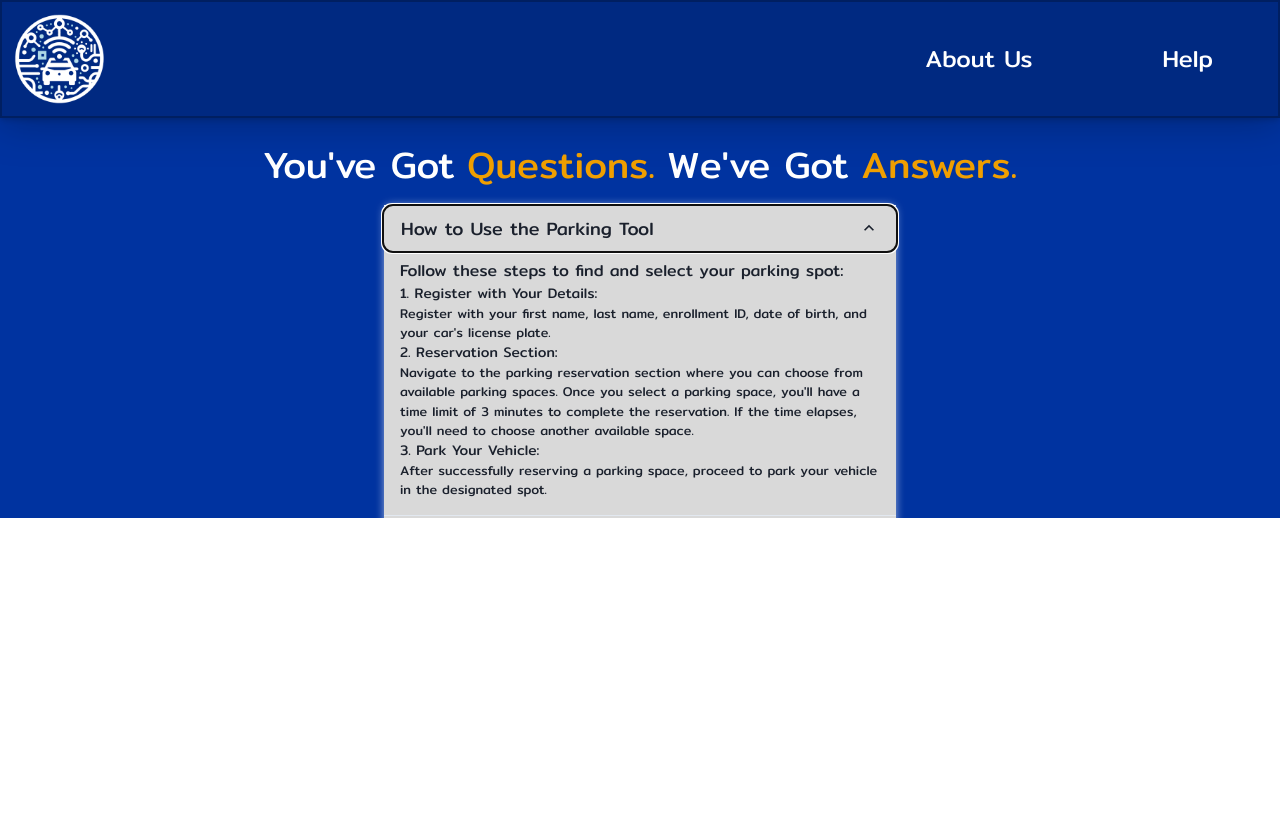
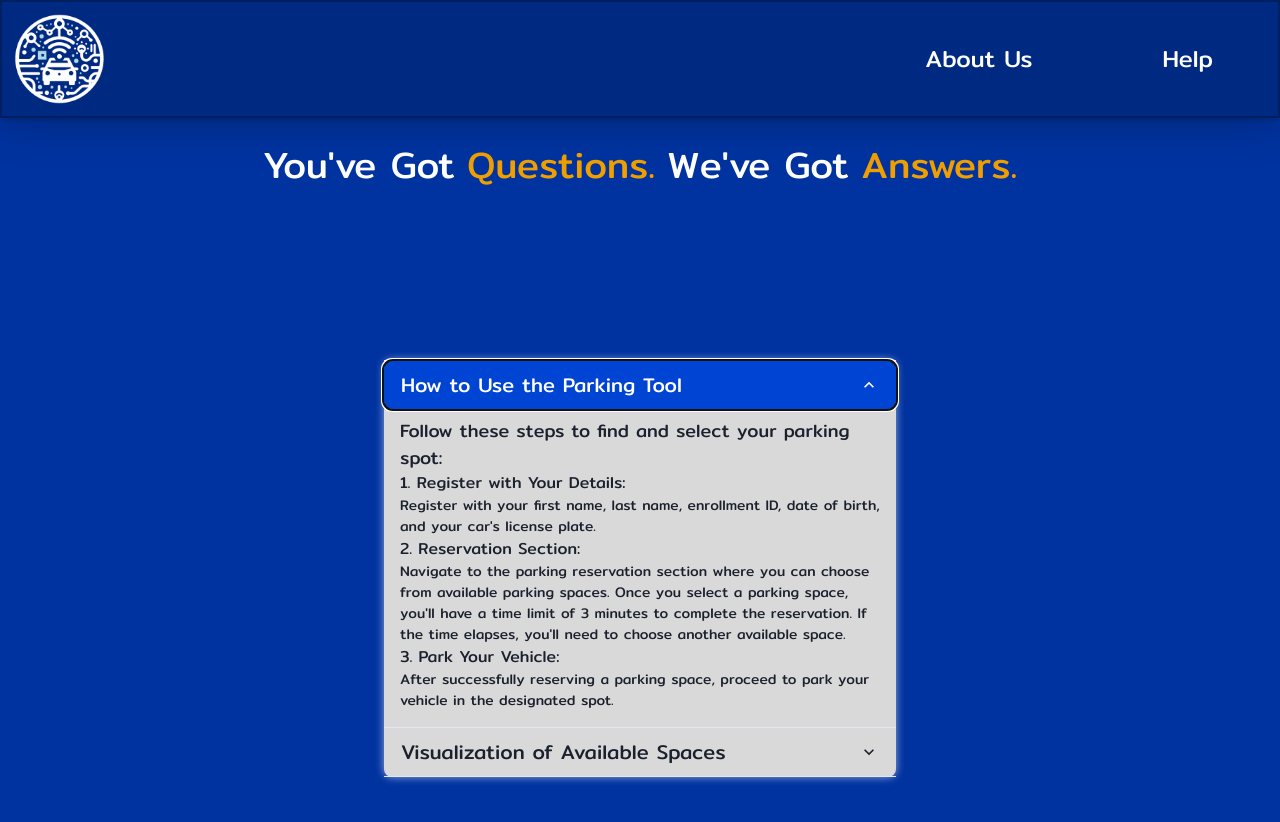
Before and after one commit to Kirill-Makienko-Tkachenko/FRONT-ParkInTec, a React (Vite) app: page /help in a window 1280 px wide. Both pictures are taken after a click on the button "How to Use the Parking Tool". Shown: the top 822 px of the page. Before the commit the page ends 800 px from the top, so only its background shows below. Built offline with nearby package versions, Linux system fonts and the light colour scheme.

Commit message:
Help Page complete

```diff
--- a/src/ui/Pages/HelpPage.jsx
+++ b/src/ui/Pages/HelpPage.jsx
@@ -11,7 +11,7 @@ function HelpPage() {
     <>
       <Box>
         <Header />
-        <Box bg="brand.50" width="100vw" height="50vh">
+        <Box bg="brand.50" width="100vw" height="100vh" overflow="hidden">
           <Flex className="textContainer-1" justifyContent="center" width="100%" padding="1%">
             <Heading color="#FFFFFF" text-align="center" fontFamily="Mitr" fontSize="2.3rem" font-style="normal" font-weight="400" line-height="normal" padding=".5%" marginTop=".4rem">
               You've Got
@@ -29,28 +29,22 @@ function HelpPage() {
 
           <Flex className="questions-container" question-accordion direction="column" align="center" justify="center" h="100%" w="100%" >
             <Box width={{ base: "100%", md: "70%", lg: "40%"}} >
-                <Accordion className="question-accordion" allowToggle>
+                <Accordion className="question-accordion" allowToggle marginTop="-15%">
                 <QuestionCard titleText="How to Use the Parking Tool">
-                  <Text fontSize="1rem">Follow these steps to find and select your parking spot:</Text>
+                  <Text fontSize="lg">Follow these steps to find and select your parking spot:</Text>
                   <ul>
-                    <Text fontSize="sm">1. Register with Your Details:</Text>
-                    <Text fontSize=".8rem">Register with your first name, last name, enrollment ID, date of birth, and your car's license plate.</Text>
-                    <Text fontSize="sm">2. Reservation Section:</Text>
-                    <Text fontSize=".8rem">Navigate to the parking reservation section where you can choose from available parking spaces.
+                    <Text fontSize="md">1. Register with Your Details:</Text>
+                    <Text fontSize="sm">Register with your first name, last name, enrollment ID, date of birth, and your car's license plate.</Text>
+                    <Text fontSize="md">2. Reservation Section:</Text>
+                    <Text fontSize="sm">Navigate to the parking reservation section where you can choose from available parking spaces.
                     Once you select a parking space, you'll have a time limit of 3 minutes to complete the reservation. If the time elapses, you'll need to choose another available space.</Text>
-                    <Text fontSize="sm">3. Park Your Vehicle:</Text>
-                    <Text fontSize=".8rem">After successfully reserving a parking space, proceed to park your vehicle in the designated spot.</Text>
-
+                    <Text fontSize="md">3. Park Your Vehicle:</Text>
+                    <Text fontSize="sm">After successfully reserving a parking space, proceed to park your vehicle in the designated spot.</Text>
                   </ul>
                 </QuestionCard>
-                <QuestionCard
-                 titleText="Visualization of Available Spaces"
-                 descriptionText="..."
-                />
-                <QuestionCard
-                 titleText=".."
-                 descriptionText="..."
-                />
+                <QuestionCard titleText="Visualization of Available Spaces" imageUrl="src\assets\map.png">
+                 <Text fontSize="lg">The parking spaces are distributed as follows, with reference to the cafeteria located on the left side.</Text>
+                </QuestionCard>
                 </Accordion>
             </Box>
           </Flex>
--- a/src/ui/components/QuestionCard.jsx
+++ b/src/ui/components/QuestionCard.jsx
@@ -1,20 +1,21 @@
 import React from "react";
-import { Box, Text, Accordion, AccordionItem, AccordionButton, AccordionPanel, AccordionIcon } from "@chakra-ui/react";
+import { Box, Text, Image, Accordion, AccordionItem, AccordionButton, AccordionPanel, AccordionIcon } from "@chakra-ui/react";
 import "@fontsource/mitr/400.css";
 
-const QuestionCard = ({ titleText, children }) => {
+const QuestionCard = ({ titleText, children, imageUrl }) => {
   return (
     <AccordionItem>
       <h2>
-        <AccordionButton>
+        <AccordionButton _expanded={{ bg: "brand.102", color: 'white' }}>
           <Box flex="1" textAlign="left">
-            <Text fontSize="lg">{titleText}</Text>
+            <Text fontSize="xl">{titleText}</Text>
           </Box>
           <AccordionIcon />
         </AccordionButton>
       </h2>
       <AccordionPanel pb={4}>
         {children}
+        {imageUrl && <Image src={imageUrl} alt="Reference map"/>}
       </AccordionPanel>
     </AccordionItem>
   );
```
Also changed, not shown: src/assets/map.png (added).
